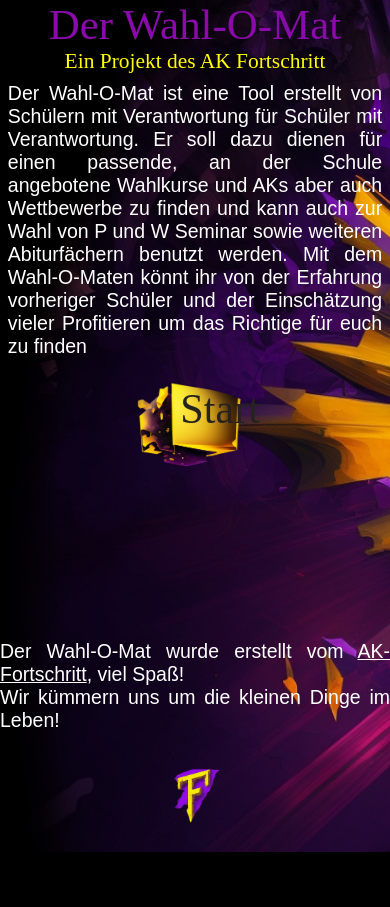
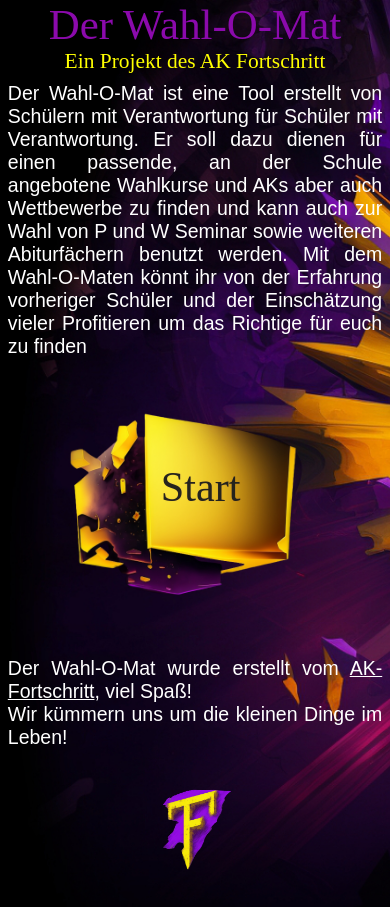
Before and after one commit to AKFortschritt/wahlomat, a React (Create React App) app: page / in a window 390 px wide. Before the commit the page ends 852 px from the top, so only its background shows below. Built offline with nearby package versions, Linux system fonts and the light colour scheme.

Commit message:
CSS changes

```diff
--- a/src/pages/HomePage/css/HomePage.css
+++ b/src/pages/HomePage/css/HomePage.css
@@ -35,35 +35,27 @@
     display: flex;
     flex-direction: column;
     align-items: center;
-    height: 100%;
 }
 
 #HStartContainer {
-    height: 100%;
     width: 100%;
+    display: flex;
+    flex-direction: column;
+    align-items: center;
 }
 
 #HStartBtn {
-    width: 60%;
-    height: 60%;
+    width: 70%;
+    height: 70%;
     font-size: 5vh;
     color: black;
-    padding-left: 5%;
-    padding-bottom: 5%;
+    padding: 7% 0 20% 3%;
+    margin: 5vh 0 -5vh 0;
     font-family: 'Gloock', serif;
-    background-image: url(/src/components/Header.png);
-    background-repeat: no-repeat;
-    background-position: center;
-    background-color: transparent;
-    border: 0;
-    background-size: contain;
-    transition: color 0.5s, text-shadow 0.5s;
-    margin: 10% 20% 0% 20%;
-    animation-fill-mode: both;
-    animation-duration: 4s;
-    animation-iteration-count: infinite;
-    animation-name: float;
-    animation-timing-function: ease-in-out;
+    background: url(/src/components/Header.png) center/contain no-repeat;
+    border: none;
+    transition: all 0.5s;
+    animation: float 4s ease-in-out infinite;
 }
 
 #HStartBtn:hover {
@@ -72,6 +64,7 @@
 }
 
 #HTanksContainer {
+    padding: 2vw;
     display: flex;
     flex-direction: column;
     align-items: center;
@@ -83,9 +76,9 @@
     background-repeat: no-repeat;
     background-size: contain;
     background-position: center;
-    height: 8vw;
-    width: 8vw;
-    margin: 10px 0;
+    height: 150px;
+    width: 150px;
+    margin: 10px 0 0 0;
 }
 
 /* Responsive */
@@ -135,13 +128,13 @@
         font-size: 5.5vw;
     }
     #HStartBtn {
-        margin-bottom: 150px;
-        padding-left: 15%;
-        padding-bottom: 10%;
+        padding: 13% 0 25% 3%;
+        margin: 8vh 0 3vh 0;
     }
     #HFortschritt {
-        height: 100px;
-        width: 100px;
+        height: 150px;
+        width: 150px;
+        margin: 0;
     }
     #HPage {
         height: auto;
@@ -149,17 +142,17 @@
         background-size: 1000px;
     }
     @keyframes float {
-        0%{
+        0% {
             transform: translateY(2vh);
             color: #fffcce;
             text-shadow: #8b0aac 1px 0 10px;
         }
-        50%{
+        50% {
             transform: translateY(-2vh);
             color: black;
             text-shadow: none;
         }
-        100%{
+        100% {
             transform: translateY(2vh);
             color: #fffcce;
             text-shadow: #8b0aac 1px 0 10px;
```
Also changed, not shown: src/components/Background2.jpg, 1 other file (tests, documents, lock files or other folders).
